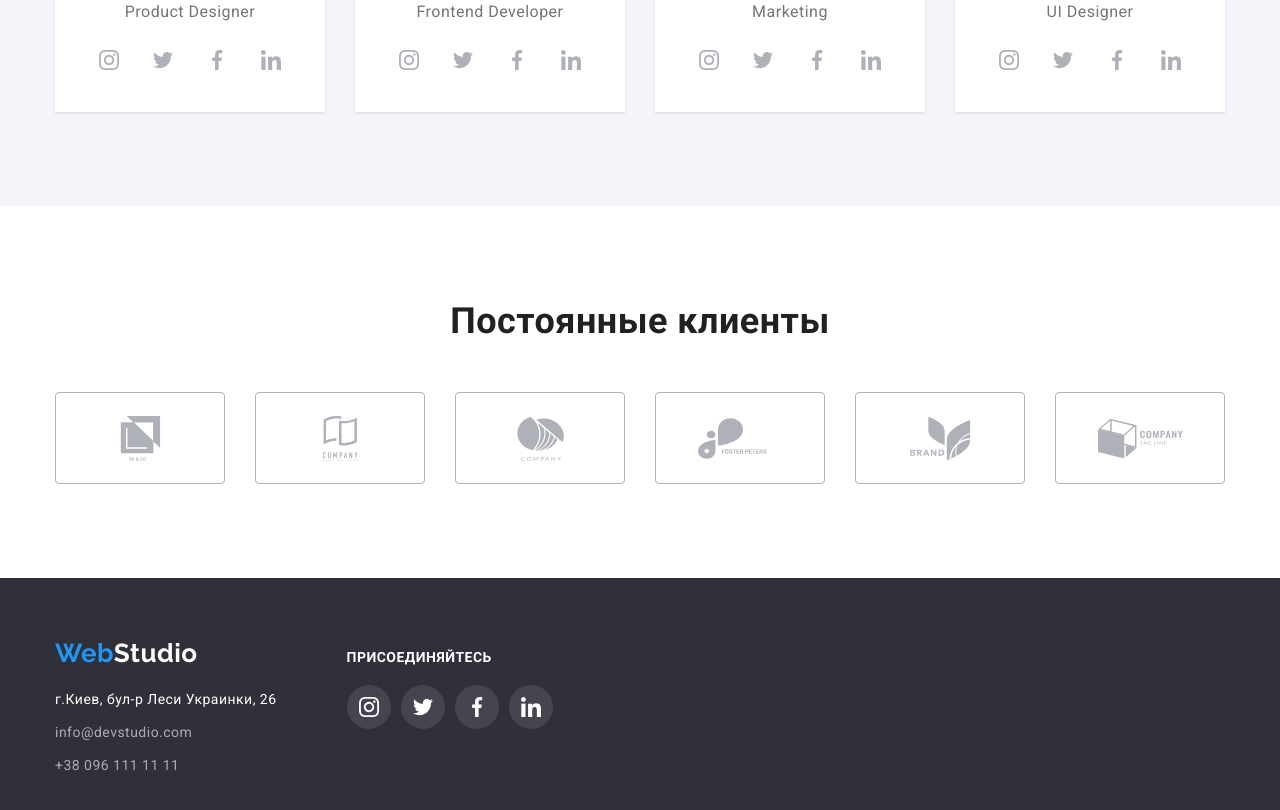
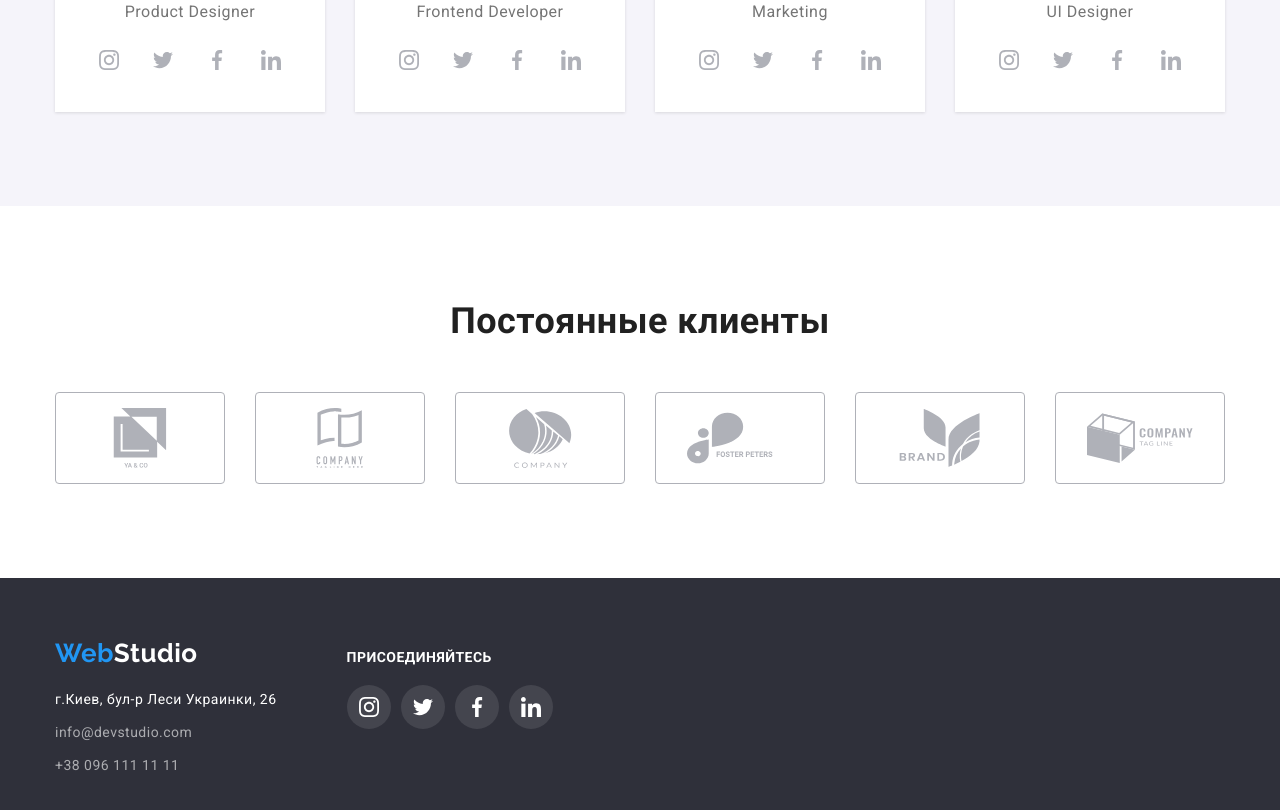
Before and after one commit to corund1976/goit-markup-hw-04, a plain HTML site: page index.html in a window 1280 px wide. Shown: the part 2099-2909 px from the top of the page. Drawn offline with nearby package versions, Linux system fonts and the light colour scheme.

Commit message:
Поменял иконки на Клиенты

```diff
--- a/css/styles.css
+++ b/css/styles.css
@@ -27,7 +27,9 @@
   /* цвет рамка */
   --header-border-color: #ececec;
   --portfolio-card-border-color: #eeeeee;
-  --client-border-color: #afb1b8;
+
+  /* цвет элемента "клиенты" */
+  --client-color: #afb1b8;
 
   /* Расстояние между элементами в сетке */
   --gap: 30px;
@@ -499,20 +501,25 @@ img {
   align-items: center;
   width: 170px;
   height: 92px;
-  border: 1px solid var(--client-border-color);
+  border: 1px solid var(--client-color);
   border-radius: 4px;
+}
+
+.client-item-link {
+  fill: var(--client-color);
 }
 
 .client-item-link:hover,
 .client-item-link:focus {
   border: 1px solid var(--accent-color);
+  fill: var(--accent-color);
 }
 /* !!!!!!!!!!!!!!!!!!!!!!!!!!!!!!!!!!!!!!!!!!!!!!!!!!!!!!!!!!!!!!!!! */
 /* уточнить размеры */
-.client-item-icon {
-  width: 85px;
-  height: 45px;
-}
+/* .client-item-icon { */
+/* width: 85px;
+  height: 45px; */
+/* } */
 
 /* ===================== Footer ======================*/
 .footer {
--- a/index.html
+++ b/index.html
@@ -312,7 +312,7 @@
                 <ul class="client-list list">
                     <li class="client-list-item">
                         <a class="client-item-link link"  href="">
-                            <svg class="client-item-icon">
+                            <svg class="client-item-icon" width="106" height="60">
                                 <use href="./images/icons.svg#icon-company1"></use>
                             </svg>
                         </a>
@@ -320,7 +320,7 @@
 
                     <li class="client-list-item">
                         <a class="client-item-link link"  href="">
-                            <svg class="client-item-icon">
+                            <svg class="client-item-icon" width="106" height="60">
                                 <use href="./images/icons.svg#icon-company2"></use>
                             </svg>
                         </a>
@@ -328,7 +328,7 @@
 
                     <li class="client-list-item">
                         <a class="client-item-link link"  href="">
-                            <svg class="client-item-icon">
+                            <svg class="client-item-icon" width="106" height="60">
                                 <use href="./images/icons.svg#icon-company3"></use>
                             </svg>
                         </a>
@@ -336,7 +336,7 @@
 
                     <li class="client-list-item">
                         <a class="client-item-link link"  href="">
-                            <svg class="client-item-icon">
+                            <svg class="client-item-icon" width="106" height="60">
                                 <use href="./images/icons.svg#icon-company4"></use>
                             </svg>
                         </a>
@@ -344,7 +344,7 @@
 
                     <li class="client-list-item">
                         <a class="client-item-link link"  href="">
-                            <svg class="client-item-icon">
+                            <svg class="client-item-icon" width="106" height="60">
                                 <use href="./images/icons.svg#icon-company5"></use>
                             </svg>
                         </a>
@@ -352,7 +352,7 @@
 
                     <li class="client-list-item">
                         <a class="client-item-link link"  href="">
-                            <svg class="client-item-icon">
+                            <svg class="client-item-icon" width="106" height="60">
                                 <use href="./images/icons.svg#icon-company6"></use>
                             </svg>
                         </a>
```
Also changed, not shown: images/feature1.svg (deleted), images/feature2.svg (deleted), images/feature3.svg (deleted), images/feature4.svg (deleted), images/icons.svg.
